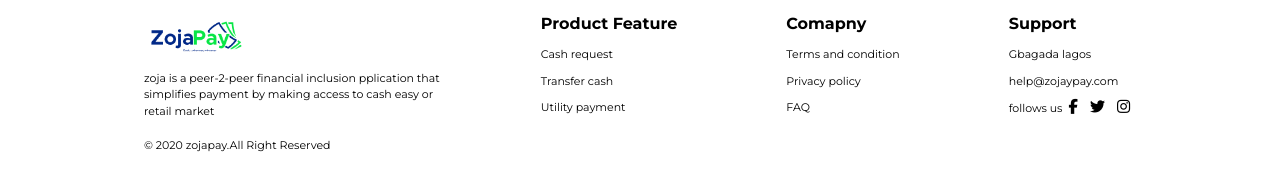
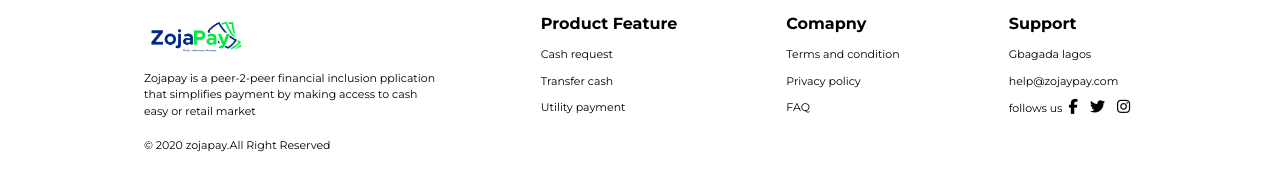
Before and after one commit to Zojatech/Ambassador, a React (Vite) app: page / in a window 1280 px wide. Shown: the part 4840-5009 px from the top of the page. Built offline with nearby package versions, Linux system fonts and the light colour scheme.

Commit message:
Update index.jsx

```diff
--- a/src/components/Footer.js/index.jsx
+++ b/src/components/Footer.js/index.jsx
@@ -27,7 +27,7 @@ const Footer = () => {
         <div className="left">
           <img src={brand} />
           <p>
-            zoja is a peer-2-peer financial inclusion pplication that simplifies
+            Zojapay is a peer-2-peer financial inclusion pplication that simplifies
             payment by making access to cash easy or retail market
           </p>
         </div>
```
